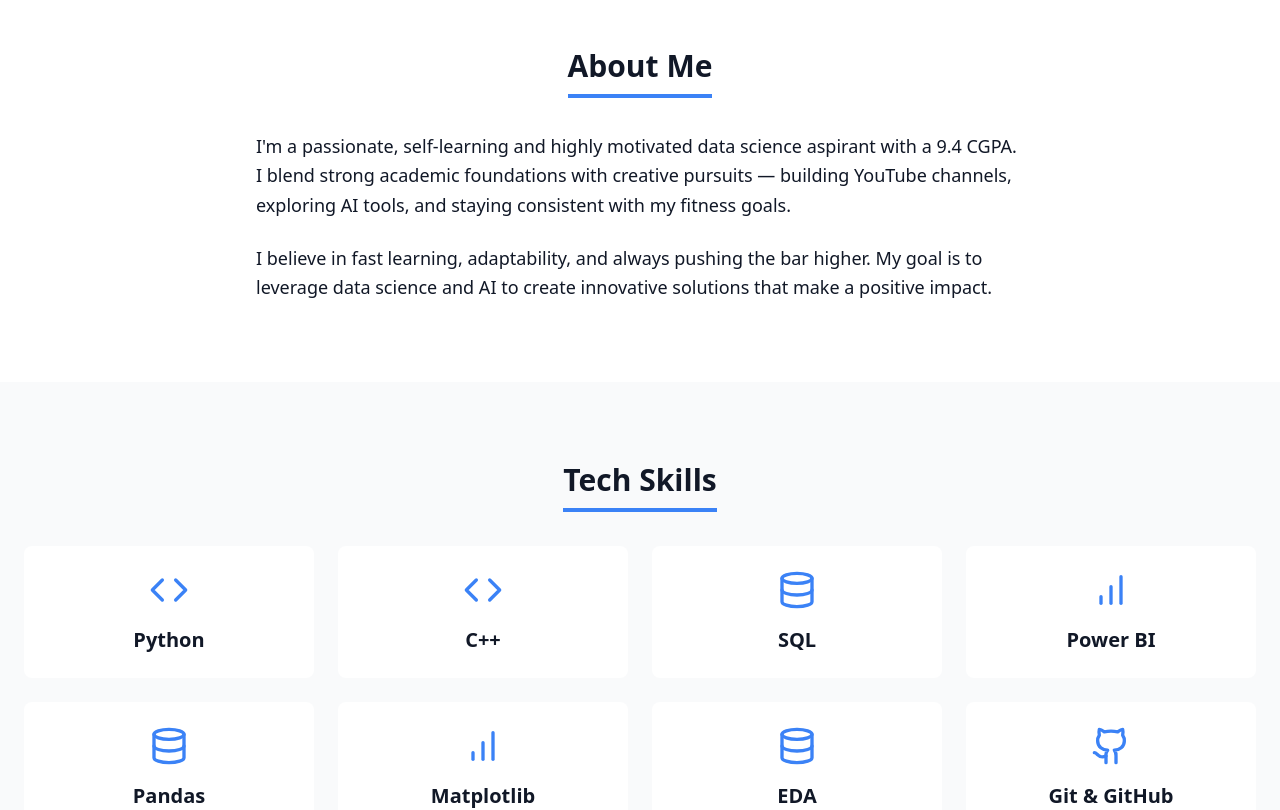
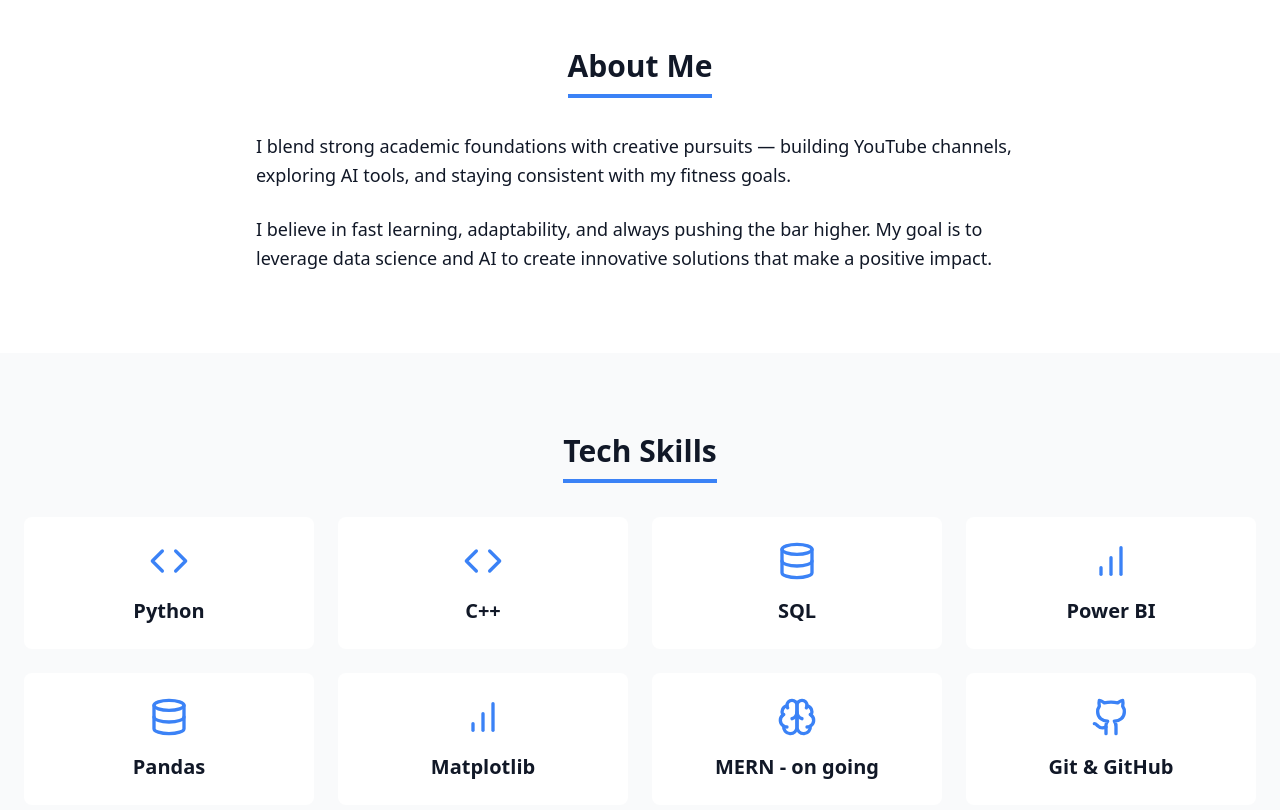
Before and after one commit to sarathchandrasimma/simmasarathchandra.github.io, a React (Vite) app in the folder project/: page / in a window 1280 px wide. Shown: the part 660-1470 px from the top of the page. Built offline with nearby package versions, Linux system fonts and the light colour scheme.

Commit message:
updated my profile pic and text effect

```diff
--- a/project/src/App.tsx
+++ b/project/src/App.tsx
@@ -11,8 +11,8 @@ import {
   Code,
   Database,
   BarChart,
-  // Brain,
-  Dumbbell
+  Brain,
+  Dumbbell,
 } from 'lucide-react';
 import profileImage from "./profile.jpg"
 
@@ -132,7 +132,7 @@ function App() {
           </h2>
           <div className="max-w-3xl mx-auto text-lg leading-relaxed">
             <p className="mb-6">
-              I'm a passionate, self-learning and highly motivated data science aspirant with a 9.4 CGPA. I blend strong academic foundations with creative pursuits — building YouTube channels, exploring AI tools, and staying consistent with my fitness goals.
+              I blend strong academic foundations with creative pursuits — building YouTube channels, exploring AI tools, and staying consistent with my fitness goals.
             </p>
             <p>
               I believe in fast learning, adaptability, and always pushing the bar higher. My goal is to leverage data science and AI to create innovative solutions that make a positive impact.
@@ -173,8 +173,8 @@ function App() {
               <h3 className="text-xl font-semibold">Matplotlib</h3>
             </div>
             <div className={`p-6 rounded-lg ${darkMode ? 'bg-gray-700 hover:bg-gray-600' : 'bg-white hover:shadow-lg'} transition-all flex flex-col items-center`}>
-              <Database size={40} className={`mb-4 ${darkMode ? 'text-blue-400' : 'text-blue-500'}`} />
-              <h3 className="text-xl font-semibold">EDA</h3>
+              <Brain size={40} className={`mb-4 ${darkMode ? 'text-blue-400' : 'text-blue-500'}`} />
+              <h3 className="text-xl font-semibold">MERN - on going</h3>
             </div>
             <div className={`p-6 rounded-lg ${darkMode ? 'bg-gray-700 hover:bg-gray-600' : 'bg-white hover:shadow-lg'} transition-all flex flex-col items-center`}>
               <Github size={40} className={`mb-4 ${darkMode ? 'text-blue-400' : 'text-blue-500'}`} />
@@ -192,7 +192,7 @@ function App() {
           </h2>
           <div className="grid md:grid-cols-3 gap-8">
             <div className={`p-6 rounded-lg ${darkMode ? 'bg-gray-800' : 'bg-gray-50'} shadow-md hover:shadow-xl transition-all`}>
-              <h3 className="text-xl font-bold mb-3">NPTEL Data Engineering</h3>
+              <a href=""></a><h3 className="text-xl font-bold mb-3">NPTEL Data Engineering</h3>
               <p className={`inline-block px-3 py-1 rounded-full text-sm ${darkMode ? 'bg-blue-900 text-blue-200' : 'bg-blue-100 text-blue-800'}`}>Elite</p>
               <p className="mt-4">Comprehensive data engineering course covering data pipelines, ETL processes, and database management.</p>
             </div>
```
